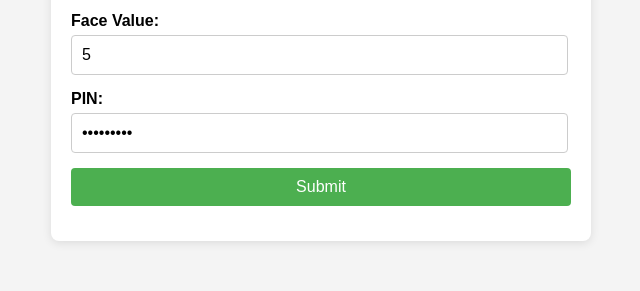
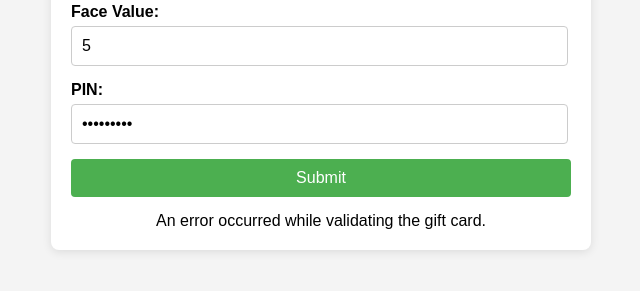
Before and after one commit to neemadharan/redemptionmfa, a website: page public/pages/redeem.html in a window 1280 px wide. Both pictures are taken after typing "5", "5", "Sample123" into the empty fields and a click on the input "Submit". Shown: the part 425-716 px from the top of the page, without its empty margins (319-959 px from the left). Drawn offline with Linux system fonts and the light colour scheme; no server answers.

Commit message:
bug fixes

```diff
--- a/public/pages/redeem.html
+++ b/public/pages/redeem.html
@@ -97,7 +97,7 @@
             // }
 
             var msg  = document.getElementById('messages');
-            msg.innerHTML = "<font color='red'>Waiting for customer to approve redemption on their phone</font>" ;
+            msg.innerHTML = "<font color='red'>Waiting for customer to approve redemption on their phone...</font>" ;
 
             // Call the validate API
             fetch('https://redemptionmfa-3997a988ac22.herokuapp.com/api/validatecard', {
@@ -138,7 +138,7 @@
 
             <input type="submit" value="Submit">
         </form>
-        <div id="'messages"></div>
+        <div id="messages"></div>
     </div>
 </body>
 </html>
```
